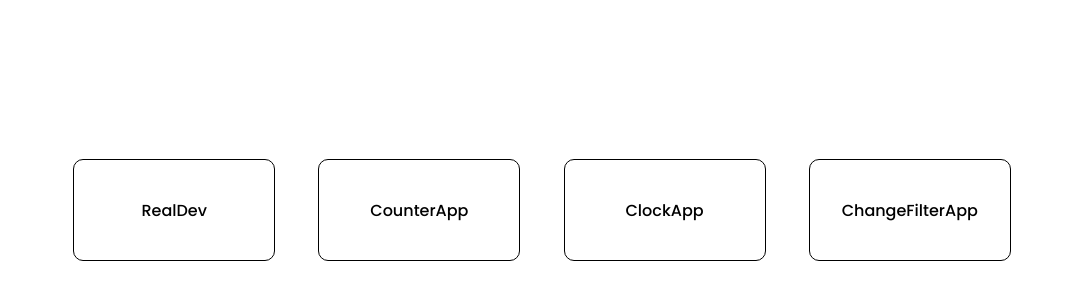
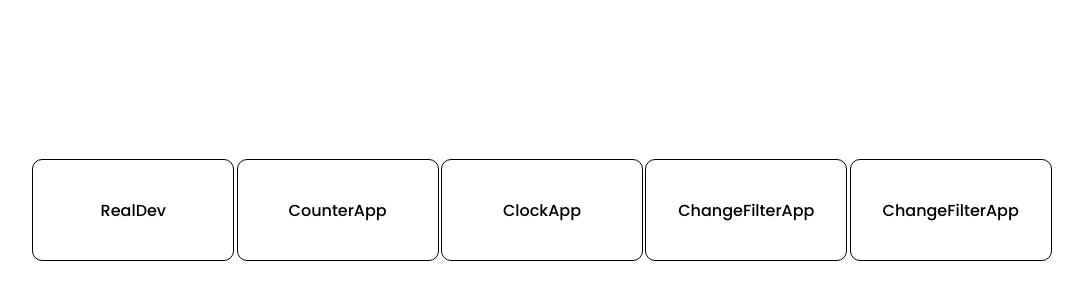
Before and after one commit to muamarzidan/Projects_GDSCUI, a plain HTML site: page index.html in a window 1280 px wide. Shown: the part 190-490 px from the top of the page, without its empty margins (98-1181 px from the left). Drawn offline with Linux system fonts and the light colour scheme.

Commit message:
feat: add todolist button link

```diff
--- a/index.html
+++ b/index.html
@@ -20,6 +20,9 @@
         <div class="option">
             <a href="./Devfest/ChangeFilterApp/index.html">ChangeFilterApp</a>
         </div>
+        <div class="option">
+            <a href="./Devfest/TodoApp/index.html">ChangeFilterApp</a>
+        </div>
     </div>
 </body>
 </html>
```
